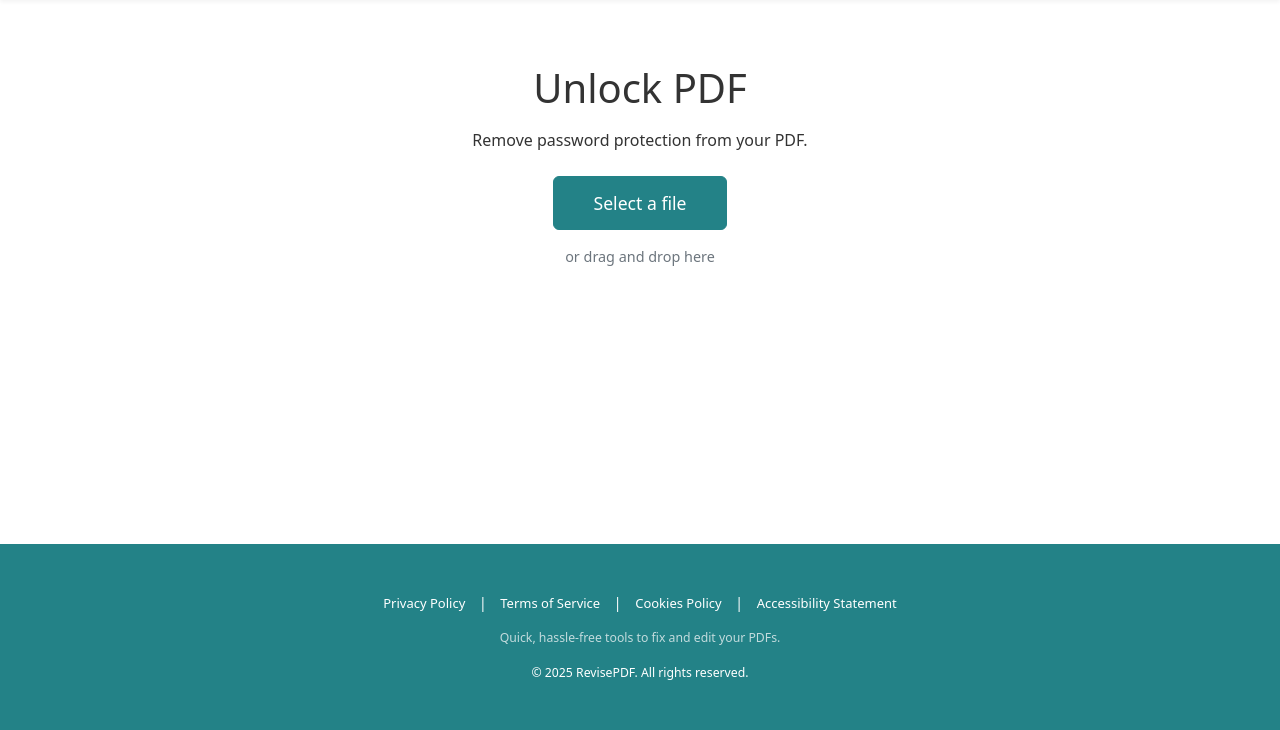
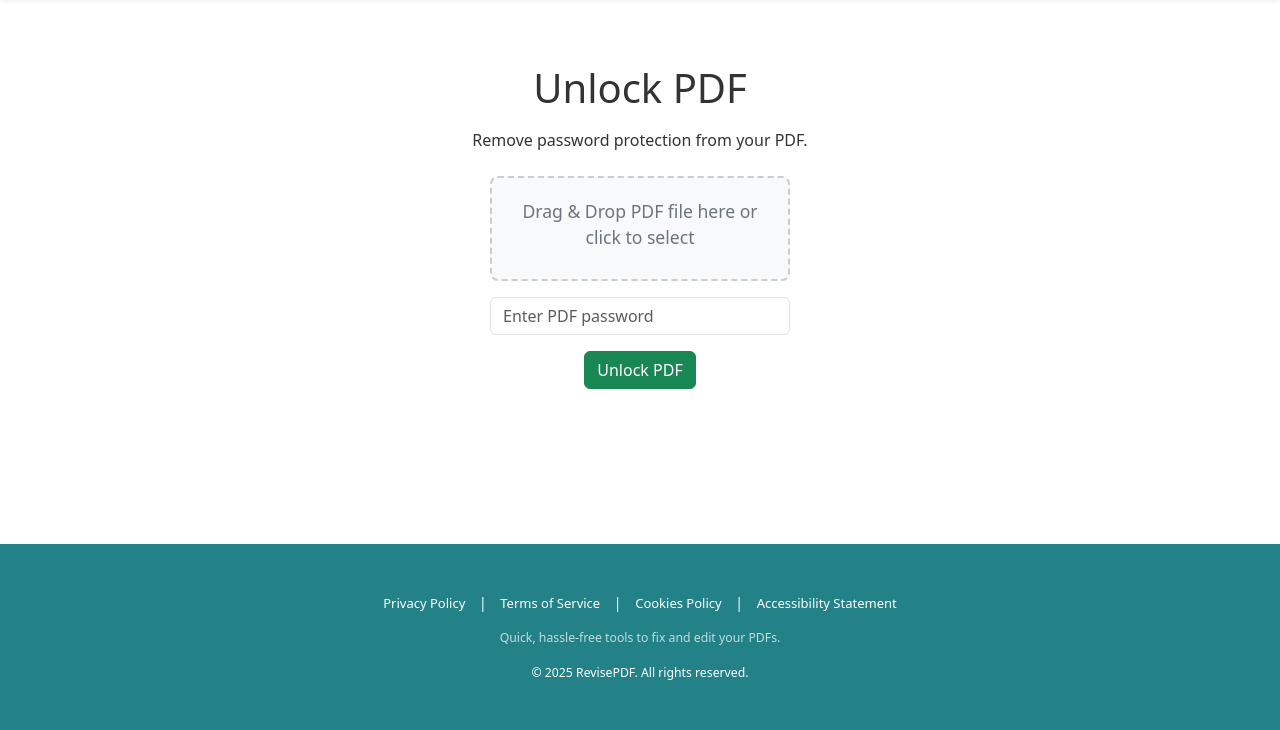
Before and after one commit to Calum-Kerr/PDF-Editor-Version1, a Flask app: page /pages/security/unlock in a window 1280 px wide. Shown: the part 70-800 px from the top of the page. Run offline with Flask 3, Linux system fonts and the light colour scheme; parts of the project's set-up code (start-up, migrations or seed data) failed here and were passed over; some libraries are stand-ins or nearby versions.

Commit message:
Updated HTML for Unlock tools page

```diff
--- a/templates/pages/security/unlock.html
+++ b/templates/pages/security/unlock.html
@@ -6,16 +6,199 @@
     <h1 class="mb-3">Unlock PDF</h1>
     <p class="mb-4">Remove password protection from your PDF.</p>
 
-    <form method="POST" enctype="multipart/form-data" class="mb-3">
-        <input type="file" name="fileInput" id="fileInput" class="d-none" accept=".pdf" required>
-        <label for="fileInput" class="btn btn-primary select-file-button">
-            Select a file
-        </label>
+    <form id="unlockForm" method="POST" enctype="multipart/form-data" class="mb-3">
+        <div id="drop-area" class="drop-area mb-3">
+            <p>Drag & Drop PDF file here or click to select</p>
+            <input type="file" name="file" id="fileInput" class="d-none" accept=".pdf" required>
+            <span id="selectedFileName" class="d-block mt-2"></span>
+        </div>
+
+        <div class="mb-3">
+            <input type="password" name="password" class="form-control"
+                   placeholder="Enter PDF password" required
+                   style="max-width: 300px; margin: 0 auto;">
+        </div>
+
+        <button type="submit" class="btn btn-success" id="unlockButton">
+            Unlock PDF
+        </button>
     </form>
 
-    <p class="drag-drop-text mt-2">or drag and drop here</p>
-    <div id="drop-zone" style="border: 2px dashed #ccc; padding: 20px; display: none;">
-        Drop files here
-    </div>
+    <div id="messageArea" class="mt-3"></div>
 </div>
+
+{% block scripts %}
+<script>
+document.addEventListener('DOMContentLoaded', function() {
+    const form = document.getElementById('unlockForm');
+    const dropArea = document.getElementById('drop-area');
+    const fileInput = document.getElementById('fileInput');
+    const fileNameSpan = document.getElementById('selectedFileName');
+    const messageArea = document.getElementById('messageArea');
+
+    // Prevent default drag behaviors
+    ['dragenter', 'dragover', 'dragleave', 'drop'].forEach(eventName => {
+        dropArea.addEventListener(eventName, preventDefaults, false);
+        document.body.addEventListener(eventName, preventDefaults, false);
+    });
+
+    function preventDefaults(e) {
+        e.preventDefault();
+        e.stopPropagation();
+    }
+
+    // Highlight drop zone when item is dragged over it
+    ['dragenter', 'dragover'].forEach(eventName => {
+        dropArea.addEventListener(eventName, highlight, false);
+    });
+
+    ['dragleave', 'drop'].forEach(eventName => {
+        dropArea.addEventListener(eventName, unhighlight, false);
+    });
+
+    function highlight(e) {
+        dropArea.classList.add('dragover');
+    }
+
+    function unhighlight(e) {
+        dropArea.classList.remove('dragover');
+    }
+
+    // Handle dropped files
+    dropArea.addEventListener('drop', handleDrop, false);
+
+    function handleDrop(e) {
+        const dt = e.dataTransfer;
+        const files = dt.files;
+        if (files.length > 0) {
+            if (files[0].type === 'application/pdf') {
+                fileInput.files = files;
+                updateFileName(files[0].name);
+            } else {
+                showMessage('Please upload a PDF file', 'danger');
+            }
+        }
+    }
+
+    // Handle click to select files
+    dropArea.addEventListener('click', (e) => {
+        fileInput.click();
+    });
+
+    function updateFileName(name) {
+        fileNameSpan.textContent = name;
+    }
+
+    fileInput.addEventListener('change', function() {
+        if (this.files.length) {
+            updateFileName(this.files[0].name);
+        } else {
+            updateFileName('');
+        }
+    });
+
+    function showMessage(message, type) {
+        messageArea.innerHTML = `<div class="alert alert-${type}">${message}</div>`;
+    }
+
+    form.addEventListener('submit', async function(e) {
+        e.preventDefault();
+
+        if (!fileInput.files.length) {
+            showMessage('Please select a PDF file', 'danger');
+            return;
+        }
+
+        showMessage('Processing...', 'info');
+
+        const formData = new FormData(form);
+
+        try {
+            const response = await fetch(window.location.href, {
+                method: 'POST',
+                body: formData
+            });
+
+            if (!response.ok) {
+                if (response.headers.get('content-type')?.includes('application/json')) {
+                    const errorData = await response.json();
+                    showMessage(errorData.error, 'danger');
+                } else {
+                    showMessage('Server error occurred', 'danger');
+                }
+                return;
+            }
+
+            const contentType = response.headers.get('content-type');
+            if (contentType?.includes('application/json')) {
+                const data = await response.json();
+                showMessage(data.error, 'danger');
+            } else if (contentType?.includes('application/pdf')) {
+                showMessage('PDF unlocked successfully! Downloading...', 'success');
+
+                const blob = await response.blob();
+                const url = window.URL.createObjectURL(blob);
+
+                const a = document.createElement('a');
+                a.style.display = 'none';
+                a.href = url;
+                a.download = `unlocked_${fileInput.files[0].name}`;
+                document.body.appendChild(a);
+
+                try {
+                    a.click();
+                    setTimeout(() => {
+                        window.URL.revokeObjectURL(url);
+                        document.body.removeChild(a);
+                    }, 100);
+
+                    form.reset();
+                    fileNameSpan.textContent = '';
+                } catch (downloadError) {
+                    console.error('Download error:', downloadError);
+                    showMessage('Error during download. Please try again.', 'danger');
+                }
+            } else {
+                showMessage('Unexpected response from server', 'danger');
+            }
+        } catch (error) {
+            console.error('Error:', error);
+            if (!messageArea.innerHTML.includes('success')) {
+                showMessage('An error occurred while processing the request', 'danger');
+            }
+        }
+    });
+});
+</script>
 {% endblock %}
+
+<style>
+.drop-area {
+    border: 2px dashed #ccc;
+    border-radius: 8px;
+    padding: 2rem;
+    text-align: center;
+    cursor: pointer;
+    transition: all 0.3s ease;
+    background-color: #f8f9fa;
+    margin: 0 auto;
+    max-width: 500px;
+}
+
+.drop-area.dragover {
+    border-color: #0d6efd;
+    background-color: #e9ecef;
+}
+
+.drop-area p {
+    margin: 0;
+    font-size: 1.1rem;
+    color: #6c757d;
+}
+
+#selectedFileName {
+    color: #495057;
+    font-size: 0.9rem;
+}
+</style>
+{% endblock %}
```
